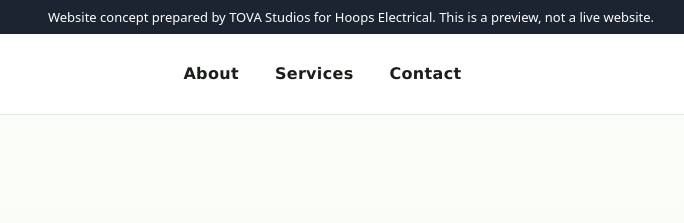
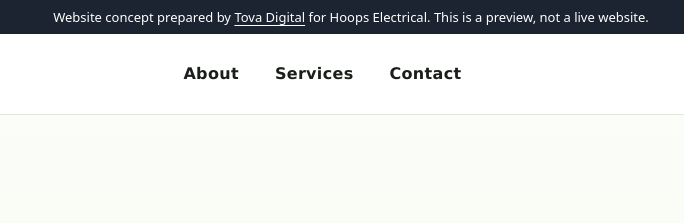
Before and after one commit to tova-studio/hoops-electrical, a plain HTML site: page index.html in a window 1280 px wide. Shown: the top 223 px of the page, 289-973 px from the left. Drawn offline with Linux system fonts and the light colour scheme.

Commit message:
Tova Digital: link in the preview bar, current name in the credits

```diff
--- a/index.html
+++ b/index.html
@@ -220,7 +220,7 @@ section[id]{scroll-margin-top:calc(var(--header-h) + 8px)}
 }
 </style>
 <meta name="robots" content="noindex, nofollow"><meta name="twitter:card" content="summary_large_image"><meta name="twitter:title" content="Hoops Electrical | Christchurch Electrician – Keeping Things Current"><meta name="twitter:description" content="Website of Hoops Electrical. Christchurch based electrician for electrical works you can depend on. Call +64211497884."></head>
-<body><div style="background:#1b2430;color:#fff;text-align:center;font:13px/1.4 system-ui,sans-serif;padding:8px 12px;position:relative;z-index:99999">Website concept prepared by TOVA Studios for Hoops Electrical. This is a preview, not a live website.</div>
+<body><div style="background:#1b2430;color:#fff;text-align:center;font:13px/1.4 system-ui,sans-serif;padding:8px 12px;position:relative;z-index:99999">Website concept prepared by <a href="https://tovadigital.co.nz/" target="_blank" rel="noopener" style="color:inherit;text-decoration:underline">Tova Digital</a> for Hoops Electrical. This is a preview, not a live website.</div>
 <a class="skip" href="#main">Skip to content</a>
 
 <header class="site-header">
@@ -400,7 +400,7 @@ section[id]{scroll-margin-top:calc(var(--header-h) + 8px)}
     </div>
     <div class="footer-bottom">
       <p>© 2026 Hoops Electrical · 5 Tangmere Pl, Christchurch</p>
-      <a href="#top">Website by TOVA Studios</a>
+      <a href="#top">Website by Tova Digital</a>
     </div>
   </div>
 </footer>
```
Also changed, not shown: basic.html (+1 -1 lines), look-modern.html (+2 -2 lines), look-original.html (+2 -2 lines), look-professional.html (+2 -2 lines), pro.html (+1 -1 lines).
